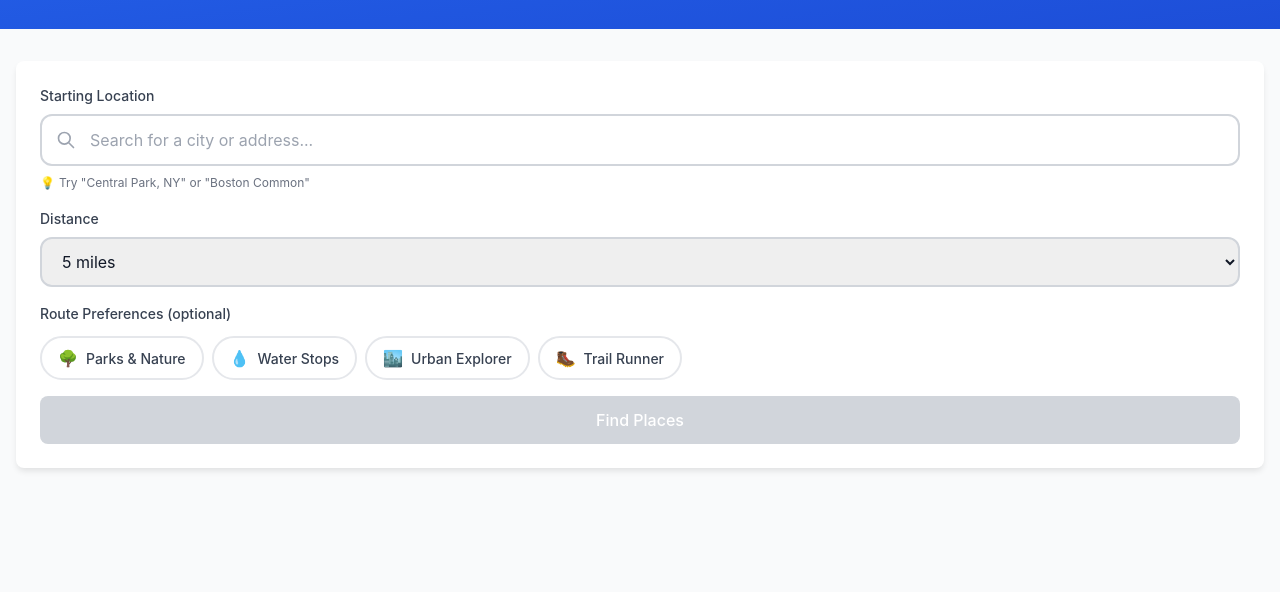
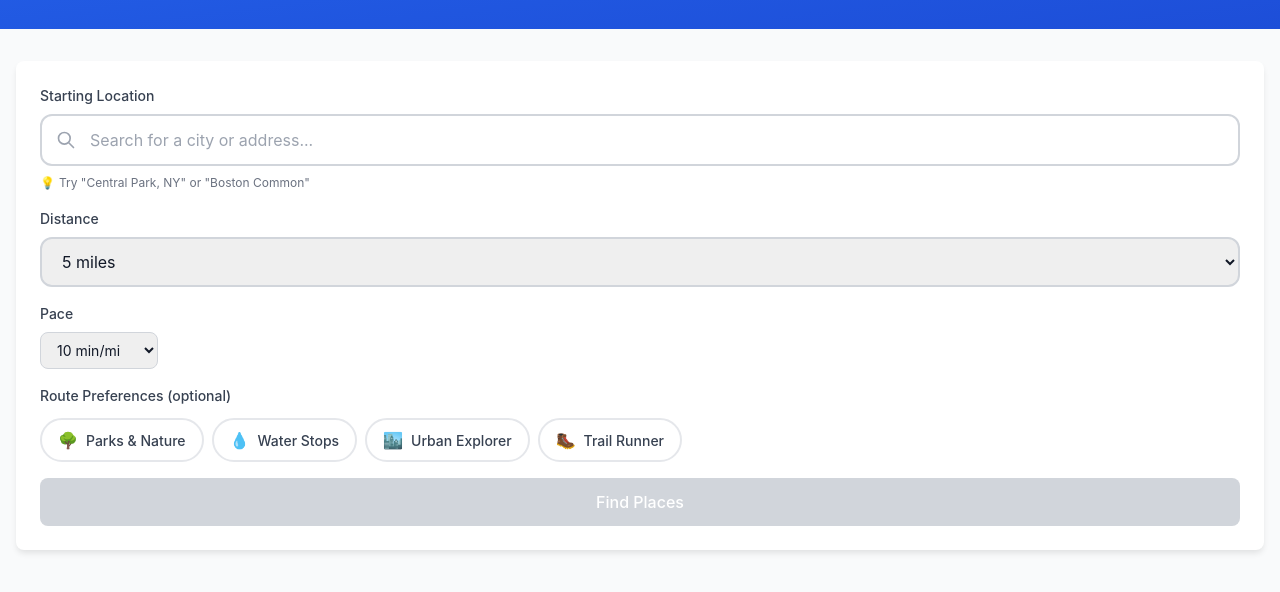
Before and after one commit to technolifts/running-maps, a website built with Vite: page index.html in a window 1280 px wide. Shown: the part 124-716 px from the top of the page. Built offline with nearby package versions, Linux system fonts and the light colour scheme; no server answers.

Commit message:
feat: custom pace input for accurate time estimates
Closes #3

```diff
--- a/index.html
+++ b/index.html
@@ -90,6 +90,26 @@
                 max="50"
                 step="0.1"
               />
+            </div>
+          </div>
+
+          <!-- Pace Input -->
+          <div>
+            <label for="pace-select" class="block text-sm font-medium text-gray-700 mb-2">
+              Pace
+            </label>
+            <div class="flex items-center gap-2">
+              <select id="pace-select" class="border border-gray-300 rounded-lg px-3 py-2 text-sm focus:border-blue-500 focus:ring-2 focus:ring-blue-500/10">
+                <option value="6">6 min/mi</option>
+                <option value="7">7 min/mi</option>
+                <option value="8">8 min/mi</option>
+                <option value="9">9 min/mi</option>
+                <option value="10" selected>10 min/mi</option>
+                <option value="11">11 min/mi</option>
+                <option value="12">12 min/mi</option>
+                <option value="13">13 min/mi</option>
+                <option value="15">15+ min/mi</option>
+              </select>
             </div>
           </div>
 
--- a/src/main.ts
+++ b/src/main.ts
@@ -45,6 +45,7 @@ const copyLinkBtn = document.getElementById('copy-link-btn') as HTMLButtonElemen
 const shareBtn = document.getElementById('share-btn') as HTMLButtonElement;
 const editSelectionsBtn = document.getElementById('edit-selections-btn') as HTMLButtonElement;
 const startOverBtn = document.getElementById('start-over-btn') as HTMLButtonElement;
+const paceSelect = document.getElementById('pace-select') as HTMLSelectElement;
 const toggleMapSizeBtn = document.getElementById('toggle-map-size') as HTMLButtonElement;
 const loading = document.getElementById('loading') as HTMLDivElement;
 const initLoader = document.getElementById('init-loader') as HTMLDivElement;
@@ -281,6 +282,12 @@ if (toggleMapSizeBtn) {
     }
   });
 }
+
+// Pace select — load persisted value and save on change
+paceSelect.value = localStorage.getItem('pace_min_per_mile') || '10';
+paceSelect.addEventListener('change', () => {
+  localStorage.setItem('pace_min_per_mile', paceSelect.value);
+});
 
 // Distance select handler
 distanceSelect.addEventListener('change', () => {
@@ -519,6 +526,7 @@ generateRouteBtn.addEventListener('click', async () => {
       start: state.location,
       selected_places: selectedPlaces,
       preferences: state.preferences,
+      pace_min_per_mile: parseInt(paceSelect.value),
     });
 
     state.generatedRoute = response;
--- a/src/types.ts
+++ b/src/types.ts
@@ -37,6 +37,7 @@ export interface RouteRequest {
   start: Location;
   selected_places: Place[];
   preferences?: Preferences;
+  pace_min_per_mile?: number;
 }
 
 export interface RouteResponse {
```
Also changed, not shown: 1 other file.
